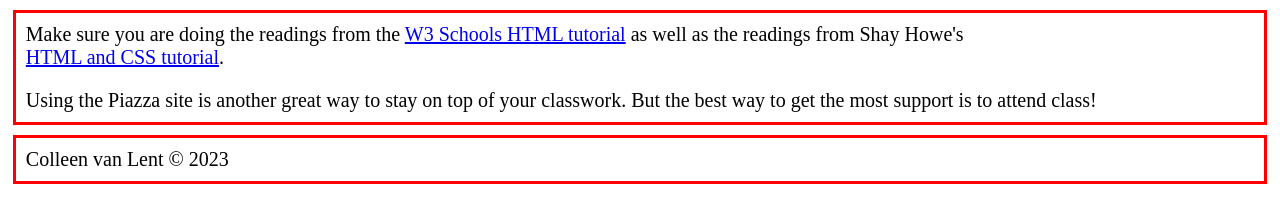
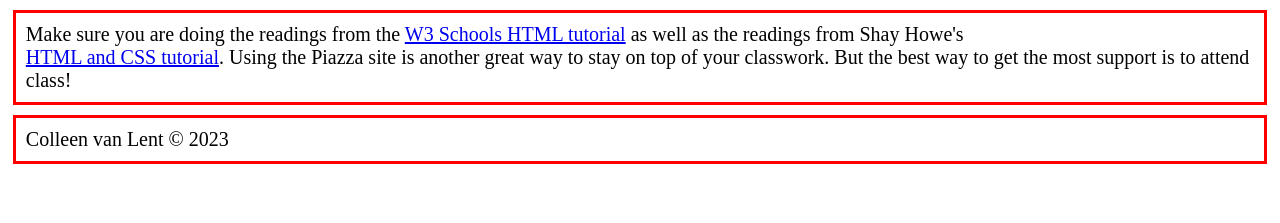
Before and after one commit to SayemaDavla/hw1-2023, a plain HTML site: page random.html in a window 1280 px wide. Shown: the part 157-380 px from the top of the page. Drawn offline with Linux system fonts and the light colour scheme.

Commit message:
Add files via upload

```diff
--- a/random.html
+++ b/random.html
@@ -23,8 +23,8 @@
 	<h1>Random Page</h1>
 	</header>
 	<main>
-		<p>Make sure you are doing the readings from the <a href = "https://www.w3schools.com/">W3 Schools HTML tutorial</a> as well as the readings from Shay Howe's <br><a href = "https://learn.shayhowe.com/html-css/">HTML and CSS tutorial</a>.
-		<p>Using the Piazza site is another great way to stay on top of your classwork. But the best way to get the most support is to attend class!</p>
+		<p>Make sure you are doing the readings from the <a href = "www.w3schools.com/html/">W3 Schools HTML tutorial</a> as well as the readings from Shay Howe's <br><a href = "https://learn.shayhowe.com/html-css/">HTML and CSS tutorial</a>.
+		Using the Piazza site is another great way to stay on top of your classwork. But the best way to get the most support is to attend class!</p>
 	</main>
 	<footer>
 		<p>Colleen van Lent &copy; 2023</p>
```
